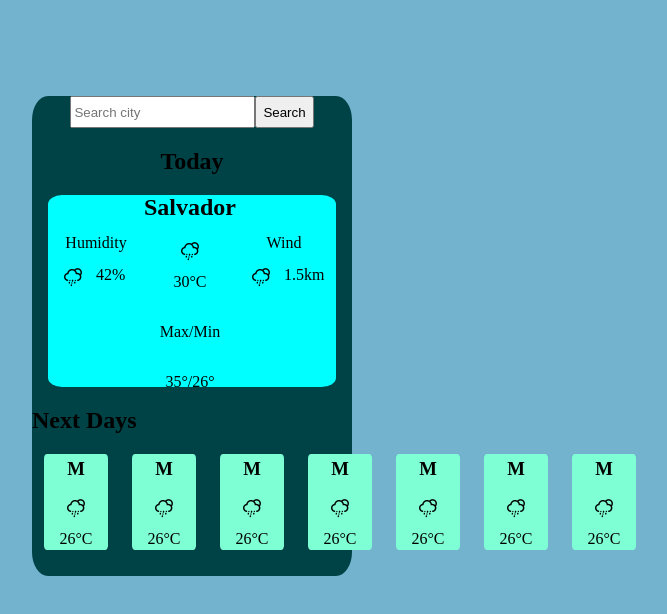
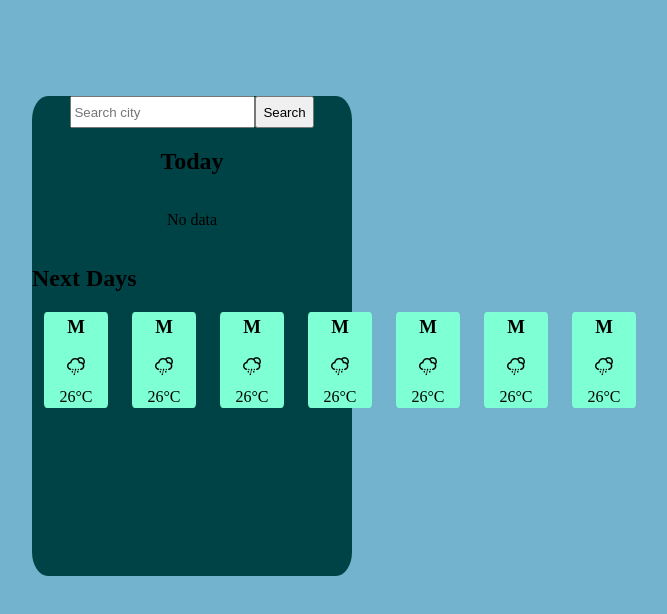
Before and after one commit to vanessa-cl/weather-app, a Vue app: page / in a window 1280 px wide. Shown: the top 614 px of the page, without its empty margins (448-1115 px from the left). Built offline with nearby package versions, Linux system fonts and the light colour scheme.

Commit message:
today's forecast implemented on component

```diff
--- a/package.json
+++ b/package.json
@@ -8,6 +8,8 @@
     "lint": "eslint . --ext .vue,.js,.jsx,.cjs,.mjs --fix --ignore-path .gitignore"
   },
   "dependencies": {
+    "@popperjs/core": "^2.11.5",
+    "axios": "^0.27.2",
     "bootstrap": "^5.1.3",
     "jest": "^28.1.0",
     "vue": "^3.2.33"
--- a/src/components/WeatherSearchBar.vue
+++ b/src/components/WeatherSearchBar.vue
@@ -1,10 +1,42 @@
 <script setup>
-import { ref } from "vue";
+import { ref, computed } from "vue";
+import WeatherTodayForecast from "./WeatherTodayForecast.vue";
+import WeatherNextDaysForecast from "./WeatherNextDaysForecast.vue";
+import { getCurrentWeatherByCity } from "../services/api.js";
 
+let data;
 const city = ref("");
-const searchCity = (city) => {
-  console.log(city);
+let forecast = ref({
+  cityName: "",
+  temp: 0,
+  tempMin: 0,
+  tempMax: 0,
+  humidity: 0,
+  windSpeed: 0,
+});
+
+const searchCity = async (city) => {
+  if (city.length > 3) {
+    data = await getCurrentWeatherByCity(city);
+    saveWeatherData.value = {
+      cityName: data.name,
+      temp: data.main.temp,
+      tempMin: data.main.temp_min,
+      tempMax: data.main.temp_max,
+      humidity: data.main.humidity,
+      windSpeed: data.wind.speed,
+    };
+  }
 };
+
+const saveWeatherData = computed({
+  get() {
+    return console.log(forecast);
+  },
+  set(newValue) {
+    return (forecast.value = newValue);
+  },
+});
 </script>
 
 <template>
@@ -13,10 +45,12 @@ const searchCity = (city) => {
       type="text"
       placeholder="Search city"
       v-model="city"
-      v-on:change="searchCity(city)"
+      @input="searchCity(city)"
     />
     <button v-on:click="searchCity(city)">Search</button>
   </div>
+  <WeatherTodayForecast v-bind="forecast"></WeatherTodayForecast>
+  <WeatherNextDaysForecast></WeatherNextDaysForecast>
 </template>
 
 <style>
--- a/src/components/WeatherTodayForecast.vue
+++ b/src/components/WeatherTodayForecast.vue
@@ -1,29 +1,42 @@
 <script setup>
 import "../assets/icons/weather-icons.css";
+import { convertKelvinToCelsius } from "../utils/utils.js";
+defineProps({
+  cityName: String,
+  temp: Number,
+  tempMin: Number,
+  tempMax: Number,
+  humidity: Number,
+  windSpeed: Number,
+});
 </script>
 
 <template>
   <section class="weather-today-wrapper">
     <h1>Today</h1>
-    <div class="weather-today-area">
+    <div v-if="cityName.length > 0" class="weather-today-area">
       <div class="weather-lateral-info">
         <p class="weather-lateral-text">Humidity</p>
         <i class="wi wi-night-sleet"></i>
-        <p>42%</p>
+        <p>{{ humidity }}%</p>
       </div>
       <div class="weather-central-info">
-        <h2>Salvador</h2>
+        <h2>{{ cityName }}</h2>
         <i class="wi wi-night-sleet"></i>
-        <p>30°C</p>
-        <p>Max/Min</p>
-        <p>35°/26°</p>
+        <p>{{ convertKelvinToCelsius(temp) }}°C</p>
+        <p>Min/Max</p>
+        <p>
+          {{ convertKelvinToCelsius(tempMin) }}°C/
+          {{ convertKelvinToCelsius(tempMax) }}°C
+        </p>
       </div>
       <div class="weather-lateral-info">
         <p class="weather-lateral-text">Wind</p>
         <i class="wi wi-night-sleet"></i>
-        <p>1.5km</p>
+        <p>{{ windSpeed }}m/s</p>
       </div>
     </div>
+    <p v-else>No data</p>
   </section>
 </template>
 
--- a/src/components/WeatherWrapper.vue
+++ b/src/components/WeatherWrapper.vue
@@ -1,15 +1,11 @@
 <script setup>
 // import { ref } from "vue";
 import WeatherSearchBar from "./WeatherSearchBar.vue";
-import WeatherTodayForecast from "./WeatherTodayForecast.vue";
-import WeatherNextDaysForecast from "./WeatherNextDaysForecast.vue";
 </script>
 
 <template>
   <main class="weather-wrapper">
     <WeatherSearchBar></WeatherSearchBar>
-    <WeatherTodayForecast></WeatherTodayForecast>
-    <WeatherNextDaysForecast></WeatherNextDaysForecast>
   </main>
 </template>
 
--- /dev/null
+++ b/src/services/api.js
@@ -0,0 +1,15 @@
+import axios from "axios";
+
+const WEATHER_BASE_URL = "https://api.openweathermap.org/";
+
+const WEATHER_API_KEY = import.meta.env.VITE_WEATHER_API_KEY;
+
+export const getCurrentWeatherByCity = async (city) => {
+  return await axios
+    .get(
+      `${WEATHER_BASE_URL}data/2.5/weather?q=${city}&appid=${WEATHER_API_KEY}`
+    )
+    .then((response) => {
+      return response.data;
+    });
+};
--- /dev/null
+++ b/src/utils/utils.js
@@ -0,0 +1,3 @@
+export const convertKelvinToCelsius = (temp) => {
+  return parseInt(temp - 273.15);
+};
```
Also changed, not shown: 2 other files (tests, documents, lock files or other folders).
